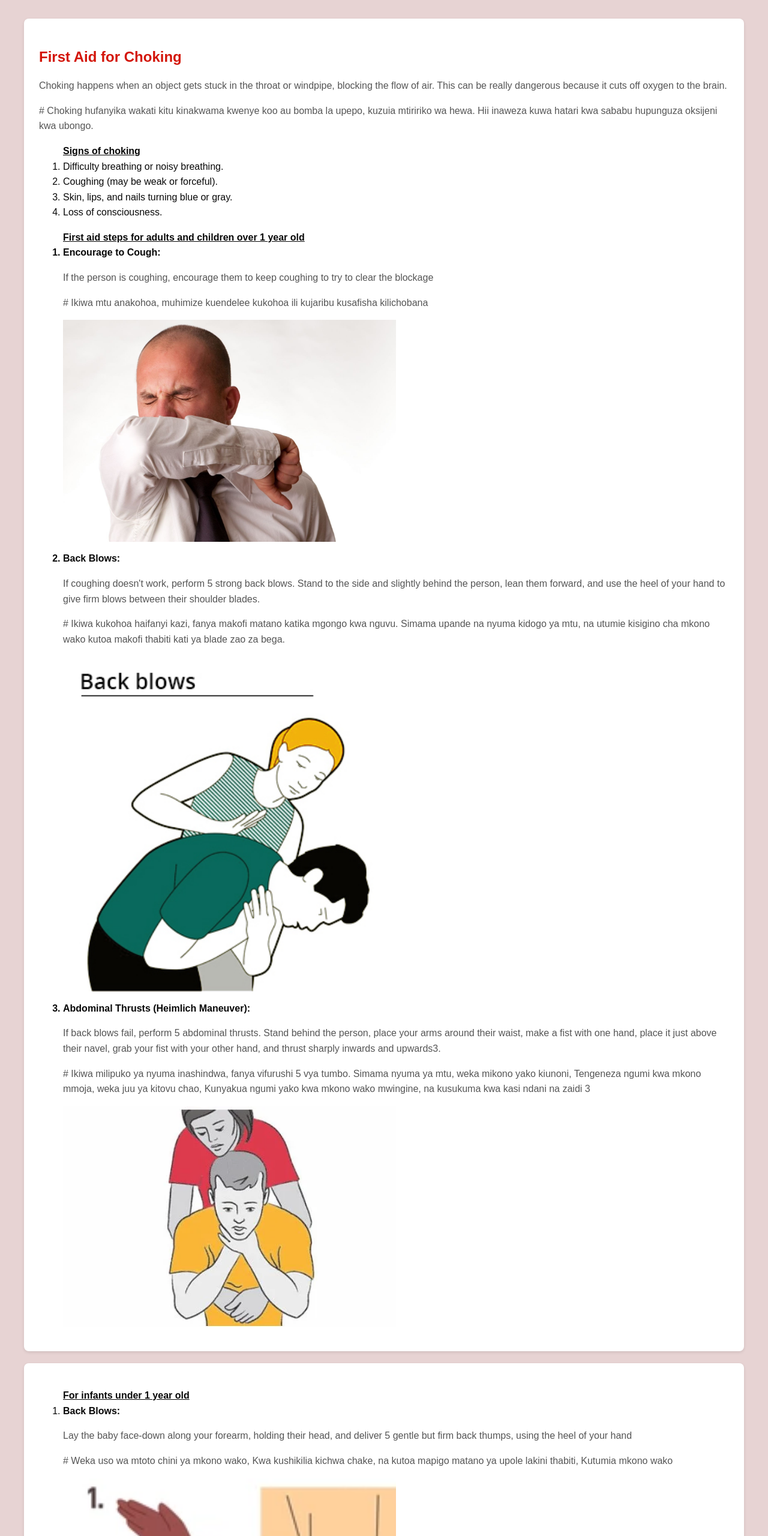
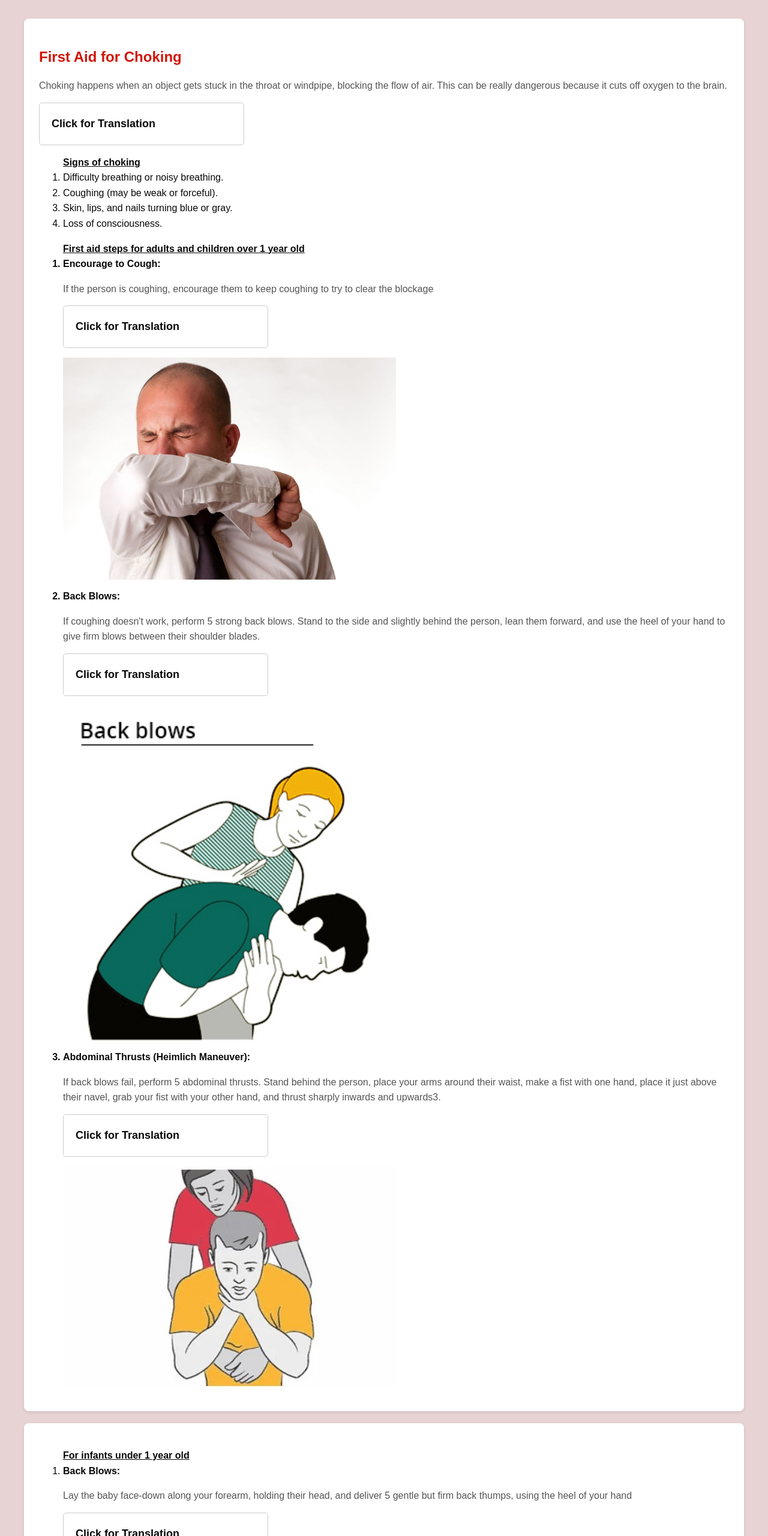
Before and after one commit to Tremux456/First-Aid, a plain HTML site: page choking.html in a window 1280 px wide. Shown: the part 240-2800 px from the top of the page at 60% size. Drawn offline with Linux system fonts and the light colour scheme.

Commit message:
Update choking.html

```diff
--- a/choking.html
+++ b/choking.html
@@ -36,9 +36,14 @@
         <p>Choking happens when an object gets stuck in the throat or windpipe,
             blocking the flow of air.
             This can be really dangerous because it cuts off oxygen to the brain.</p>
-            <p># Choking hufanyika wakati kitu kinakwama kwenye koo au bomba la upepo,
+                 <div class="card" onclick="toggleContent(this)">
+        <div class="card-header">Click for Translation</div>
+        <div class="card-content"><p># Choking hufanyika wakati kitu kinakwama kwenye koo au bomba la upepo,
              kuzuia mtiririko wa hewa.
              Hii inaweza kuwa hatari kwa sababu hupunguza oksijeni kwa ubongo. </p>
+        </div>
+    </div>
+
         <ol><u><b>Signs of choking</b></u>
             <li>Difficulty breathing or noisy breathing.</li>
             <li>Coughing (may be weak or forceful).</li>
@@ -48,14 +53,26 @@
         <ol><b><u>First aid steps for adults and children over 1 year old</u></b>
             <b><li>Encourage to Cough:</li></b>
             <p>If the person is coughing, encourage them to keep coughing to try to clear the blockage</p>
+                 <div class="card" onclick="toggleContent(this)">
+        <div class="card-header">Click for Translation</div>
+        <div class="card-content">
             <p># Ikiwa mtu anakohoa, muhimize kuendelee kukohoa ili kujaribu kusafisha kilichobana</p>
+        </div>
+    </div>
+
             <p><img src="image/coigh.jpg" alt="first Aid logo" width="50%" ></p>
 
             <b><li>Back Blows:</li></b>
             <p>If coughing doesn't work, perform 5 strong back blows. Stand to the side and slightly behind the person, lean them forward,
                 and use the heel of your hand to give firm blows between their shoulder blades.</p>
+                 <div class="card" onclick="toggleContent(this)">
+        <div class="card-header">Click for Translation</div>
+        <div class="card-content">
             <p># Ikiwa kukohoa haifanyi kazi, fanya makofi matano katika mgongo kwa nguvu.  Simama upande na nyuma kidogo ya mtu,
                  na utumie kisigino cha mkono wako kutoa makofi thabiti kati ya blade zao za bega. </p>
+        </div>
+    </div>
+
                 <p><img src="image/back-blows.jpg" alt="first Aid logo" width="50%" ></p>
 
                 <b><li>Abdominal Thrusts (Heimlich Maneuver):</li></b>
@@ -63,10 +80,15 @@
                     Stand behind the person, place your arms around their waist,
                     make a fist with one hand, place it just above their navel,
                      grab your fist with your other hand, and thrust sharply inwards and upwards3.</p>
+                 <div class="card" onclick="toggleContent(this)">
+        <div class="card-header">Click for Translation</div>
+        <div class="card-content">
             <p># Ikiwa milipuko ya nyuma inashindwa, fanya vifurushi 5 vya tumbo.
                      Simama nyuma ya mtu, weka mikono yako kiunoni,
                      Tengeneza ngumi kwa mkono mmoja, weka juu ya kitovu chao,
                       Kunyakua ngumi yako kwa mkono wako mwingine, na kusukuma kwa kasi ndani na zaidi 3 </p>
+        </div>
+    </div>
                      <p><img src="image/abdominal thrusts.webp" alt="first Aid logo" width="50%" ></p>
         </ol>
     </section>
@@ -76,12 +98,14 @@
             <p>Lay the baby face-down along your forearm,
                 holding their head, and deliver 5 gentle but firm back thumps,
                 using the heel of your hand</p>
-            <p># Weka uso wa mtoto chini ya mkono wako,
+                 <div class="card" onclick="toggleContent(this)">
+        <div class="card-header">Click for Translation</div>
+        <div class="card-content"> <p># Weka uso wa mtoto chini ya mkono wako,
                  Kwa kushikilia kichwa chake, na kutoa mapigo matano ya upole lakini thabiti,
                  Kutumia mkono wako </p>
+        </div>
+                 </div>
                 <p><img src="image/bby back.png" alt="first Aid logo" width="50%" ></p>
-
-
                 <li><b>Chest Thrusts:</b></li>
                 <p>Lay the baby face-down along your forearm,
                      holding their head, and deliver 5 gentle but firm back thumps,
```
